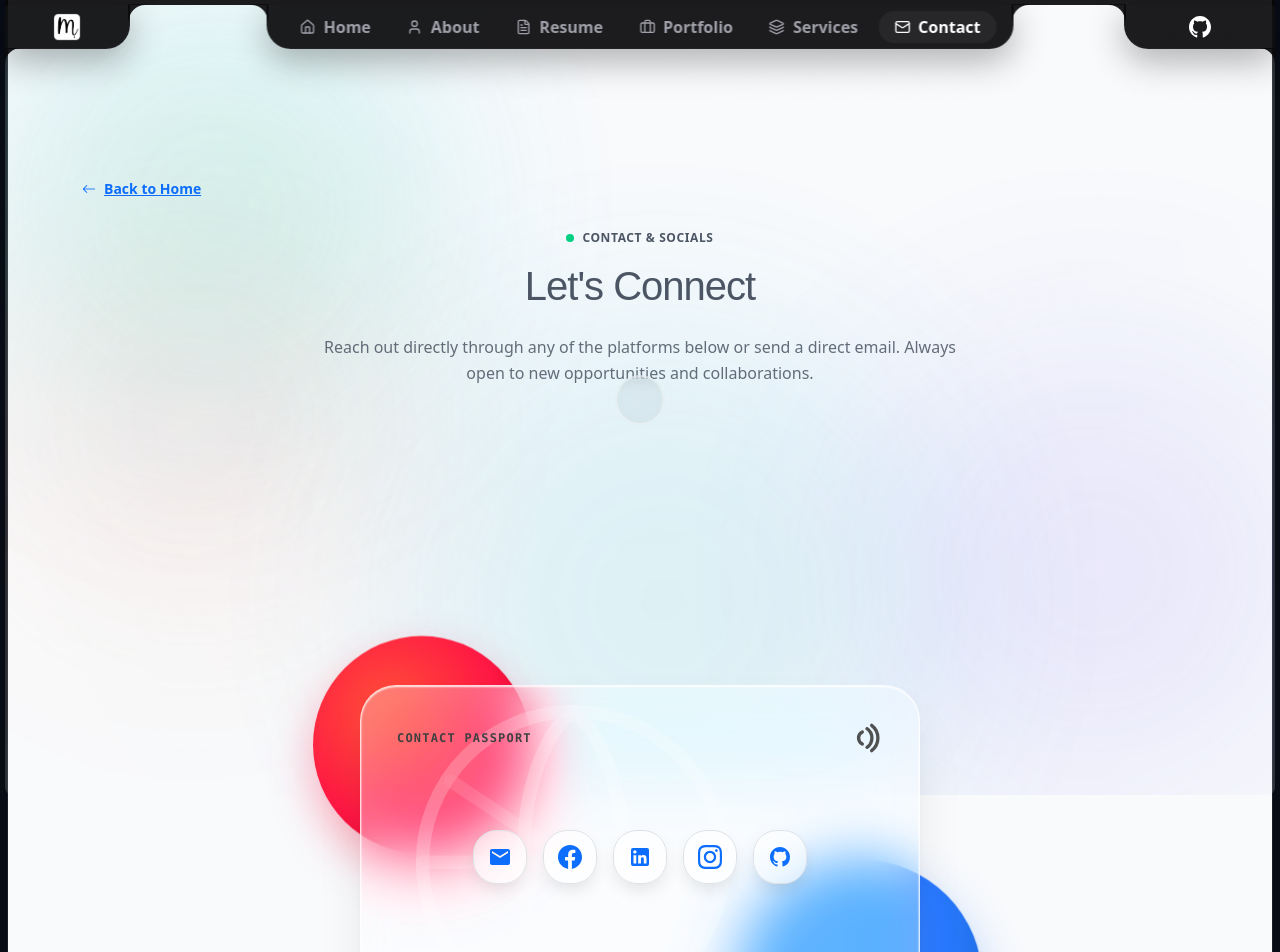
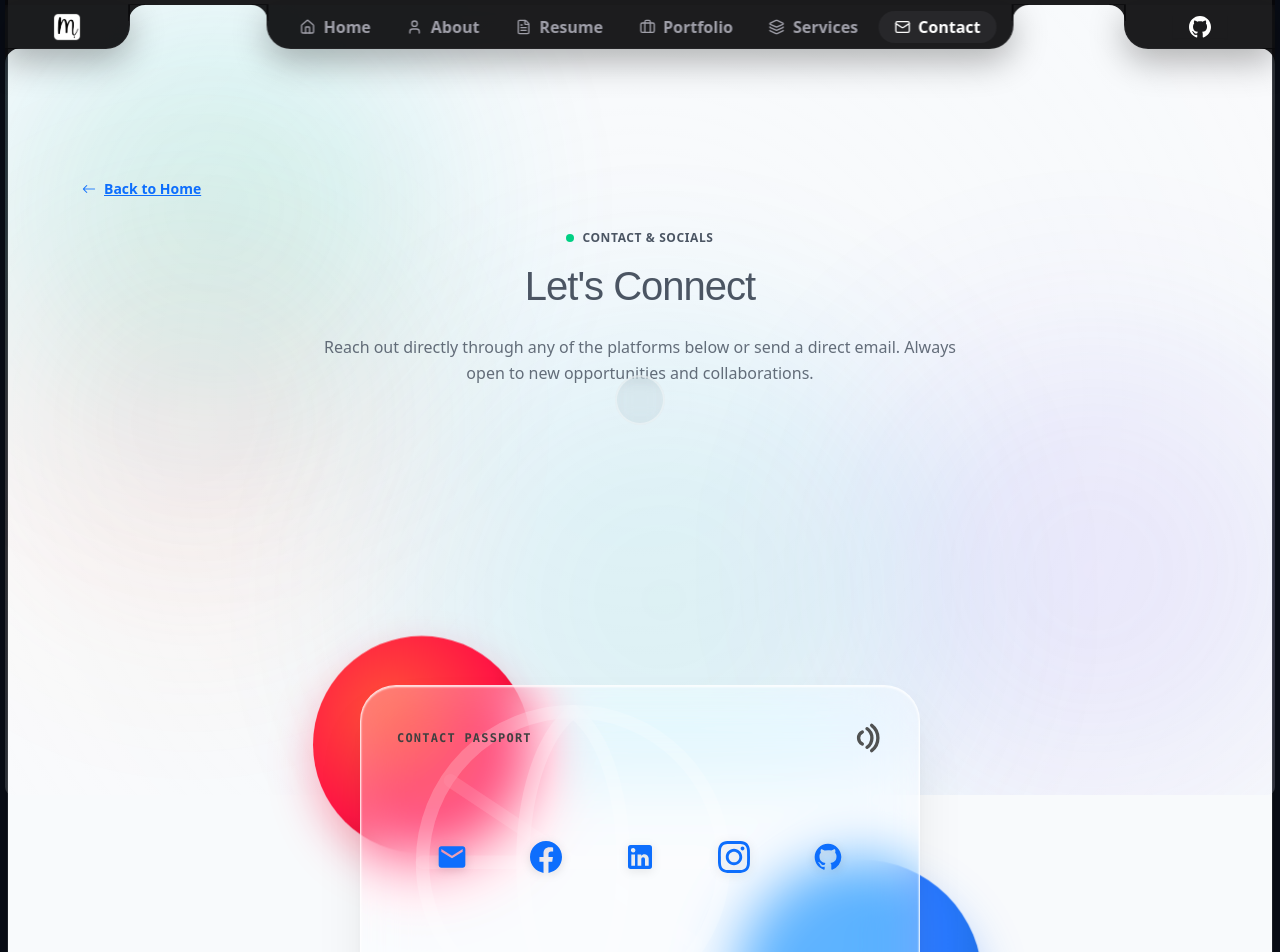
Before and after one commit to musyaaS30/musya-portfolio, a React (Vite) app: page /contact in a window 1280 px wide. Shown: the top 952 px of the page. Built offline with nearby package versions, Linux system fonts and the light colour scheme.

Commit message:
fix(contact): make social icons gray without background like reference card

```diff
--- a/src/pages/ContactPage.jsx
+++ b/src/pages/ContactPage.jsx
@@ -44,9 +44,8 @@ const ContactPage = () => {
     {
       name: "Gmail",
       url: "mailto:mussforrttk@gmail.com",
-      color: "hover:text-red-500 hover:bg-red-500/10 hover:border-red-500/40",
       svg: (
-        <svg className="w-5 h-5 sm:w-6 sm:h-6 fill-current" viewBox="0 0 24 24">
+        <svg className="w-6 h-6 sm:w-7 sm:h-7 md:w-8 md:h-8 fill-current" viewBox="0 0 24 24">
           <path d="M20 4H4c-1.1 0-1.99.9-1.99 2L2 18c0 1.1.9 2 2 2h16c1.1 0 2-.9 2-2V6c0-1.1-.9-2-2-2zm0 4l-8 5-8-5V6l8 5 8-5v2z" />
         </svg>
       ),
@@ -54,9 +53,8 @@ const ContactPage = () => {
     {
       name: "Facebook",
       url: "https://www.facebook.com/share/1KtsbCGuYP/",
-      color: "hover:text-blue-600 hover:bg-blue-600/10 hover:border-blue-600/40",
       svg: (
-        <svg className="w-5 h-5 sm:w-6 sm:h-6 fill-current" viewBox="0 0 24 24">
+        <svg className="w-6 h-6 sm:w-7 sm:h-7 md:w-8 md:h-8 fill-current" viewBox="0 0 24 24">
           <path d="M24 12.073c0-6.627-5.373-12-12-12s-12 5.373-12 12c0 5.99 4.388 10.954 10.125 11.854v-8.385H7.078v-3.47h3.047V9.43c0-3.007 1.792-4.669 4.533-4.669 1.312 0 2.686.235 2.686.235v2.953H15.83c-1.491 0-1.956.925-1.956 1.874v2.25h3.328l-.532 3.47h-2.796v8.385C19.612 23.027 24 18.062 24 12.073z" />
         </svg>
       ),
@@ -64,9 +62,8 @@ const ContactPage = () => {
     {
       name: "LinkedIn",
       url: "https://www.linkedin.com/in/musyahadat-545989343",
-      color: "hover:text-sky-600 hover:bg-sky-600/10 hover:border-sky-600/40",
       svg: (
-        <svg className="w-5 h-5 sm:w-6 sm:h-6 fill-current" viewBox="0 0 24 24">
+        <svg className="w-6 h-6 sm:w-7 sm:h-7 md:w-8 md:h-8 fill-current" viewBox="0 0 24 24">
           <path d="M19 3a2 2 0 0 1 2 2v14a2 2 0 0 1-2 2H5a2 2 0 0 1-2-2V5a2 2 0 0 1 2-2h14m-.5 15.5v-5.3a3.26 3.26 0 0 0-3.26-3.26c-.85 0-1.84.52-2.28 1.3v-1.11h-2.79v8.37h2.79v-4.93c0-.77.62-1.4 1.39-1.4a1.4 1.4 0 0 1 1.4 1.4v4.93h2.75M6.88 8.56a1.68 1.68 0 0 0 1.68-1.68c0-.93-.75-1.69-1.68-1.69a1.69 1.69 0 0 0-1.69 1.69c0 .93.76 1.68 1.69 1.68m1.39 9.94v-8.37H5.5v8.37h2.77z" />
         </svg>
       ),
@@ -74,9 +71,8 @@ const ContactPage = () => {
     {
       name: "Instagram",
       url: "https://www.instagram.com/musyaa_3?igsh=MXFkMHh2empvbzRnbA==",
-      color: "hover:text-pink-600 hover:bg-pink-600/10 hover:border-pink-600/40",
       svg: (
-        <svg className="w-5 h-5 sm:w-6 sm:h-6 fill-current" viewBox="0 0 24 24">
+        <svg className="w-6 h-6 sm:w-7 sm:h-7 md:w-8 md:h-8 fill-current" viewBox="0 0 24 24">
           <path d="M12 2.163c3.204 0 3.584.012 4.85.07 3.252.148 4.771 1.691 4.919 4.919.058 1.265.069 1.645.069 4.849 0 3.205-.012 3.584-.069 4.849-.149 3.225-1.664 4.771-4.919 4.919-1.266.058-1.644.07-4.85.07-3.204 0-3.584-.012-4.849-.07-3.26-.149-4.771-1.699-4.919-4.92-.058-1.265-.07-1.644-.07-4.849 0-3.204.013-3.583.07-4.849.149-3.227 1.664-4.771 4.919-4.919 1.266-.057 1.645-.069 4.849-.069zm0-2.163c-3.259 0-3.667.014-4.947.072-4.358.2-6.78 2.618-6.98 6.98-.059 1.281-.073 1.689-.073 4.948 0 3.259.014 3.668.072 4.948.2 4.358 2.618 6.78 6.98 6.98 1.281.058 1.689.072 4.948.072 3.259 0 3.668-.014 4.948-.072 4.354-.2 6.782-2.618 6.979-6.98.059-1.28.073-1.689.073-4.948 0-3.259-.014-3.667-.072-4.947-.196-4.354-2.617-6.78-6.979-6.98-1.281-.059-1.69-.073-4.949-.073zm0 5.838c-3.403 0-6.162 2.759-6.162 6.162s2.759 6.163 6.162 6.163 6.162-2.759 6.162-6.163c0-3.403-2.759-6.162-6.162-6.162zm0 10.162c-2.209 0-4-1.79-4-4 0-2.209 1.791-4 4-4s4 1.791 4 4c0 2.21-1.791 4-4 4zm6.406-11.845c-.796 0-1.441.645-1.441 1.44s.645 1.44 1.441 1.44c.795 0 1.439-.645 1.439-1.44s-.644-1.44-1.439-1.44z" />
         </svg>
       ),
@@ -84,9 +80,8 @@ const ContactPage = () => {
     {
       name: "GitHub",
       url: "https://github.com/musyaaS30",
-      color: "hover:text-neutral-900 hover:bg-neutral-900/10 hover:border-neutral-900/40 dark:hover:text-white dark:hover:bg-white/10 dark:hover:border-white/40",
       svg: (
-        <svg className="w-5 h-5 sm:w-6 sm:h-6 fill-current" viewBox="0 0 24 24">
+        <svg className="w-6 h-6 sm:w-7 sm:h-7 md:w-8 md:h-8 fill-current" viewBox="0 0 24 24">
           <path
             fillRule="evenodd"
             clipRule="evenodd"
@@ -225,22 +220,16 @@ const ContactPage = () => {
                 </div>
               </div>
 
-              {/* Baris Tengah: Icon-icon (Gmail, Facebook, LinkedIn, Instagram, GitHub) */}
+              {/* Baris Tengah: Icon-icon abu-abu tanpa background (Gmail, Facebook, LinkedIn, Instagram, GitHub) */}
               <div className="relative z-10 my-auto py-2">
-                <div className="flex items-center justify-center gap-3 sm:gap-4 md:gap-5 flex-wrap">
+                <div className="flex items-center justify-between sm:justify-around px-2 sm:px-6">
                   {socialLinks.map((item, idx) => (
                     <a
                       key={idx}
                       href={item.url}
                       target={item.name === "Gmail" ? "_self" : "_blank"}
                       rel="noopener noreferrer"
-                      className={`group/icon relative p-2.5 sm:p-3.5 rounded-2xl sm:rounded-3xl
-                                  bg-white/50 dark:bg-white/10 backdrop-blur-md
-                                  border border-white/90 dark:border-white/20
-                                  shadow-[0_8px_18px_-4px_rgba(0,0,0,0.12)]
-                                  text-neutral-800 dark:text-neutral-100
-                                  ${item.color}
-                                  transition-all duration-300 ease-out hover:scale-110 hover:-translate-y-1`}
+                      className="group/icon relative p-1.5 sm:p-2 text-neutral-500 hover:text-neutral-800 dark:text-neutral-400 dark:hover:text-white transition-all duration-200 ease-out hover:scale-125 hover:-translate-y-1 drop-shadow-[0_2px_5px_rgba(0,0,0,0.12)]"
                       title={item.name}
                       aria-label={item.name}
                     >
```
